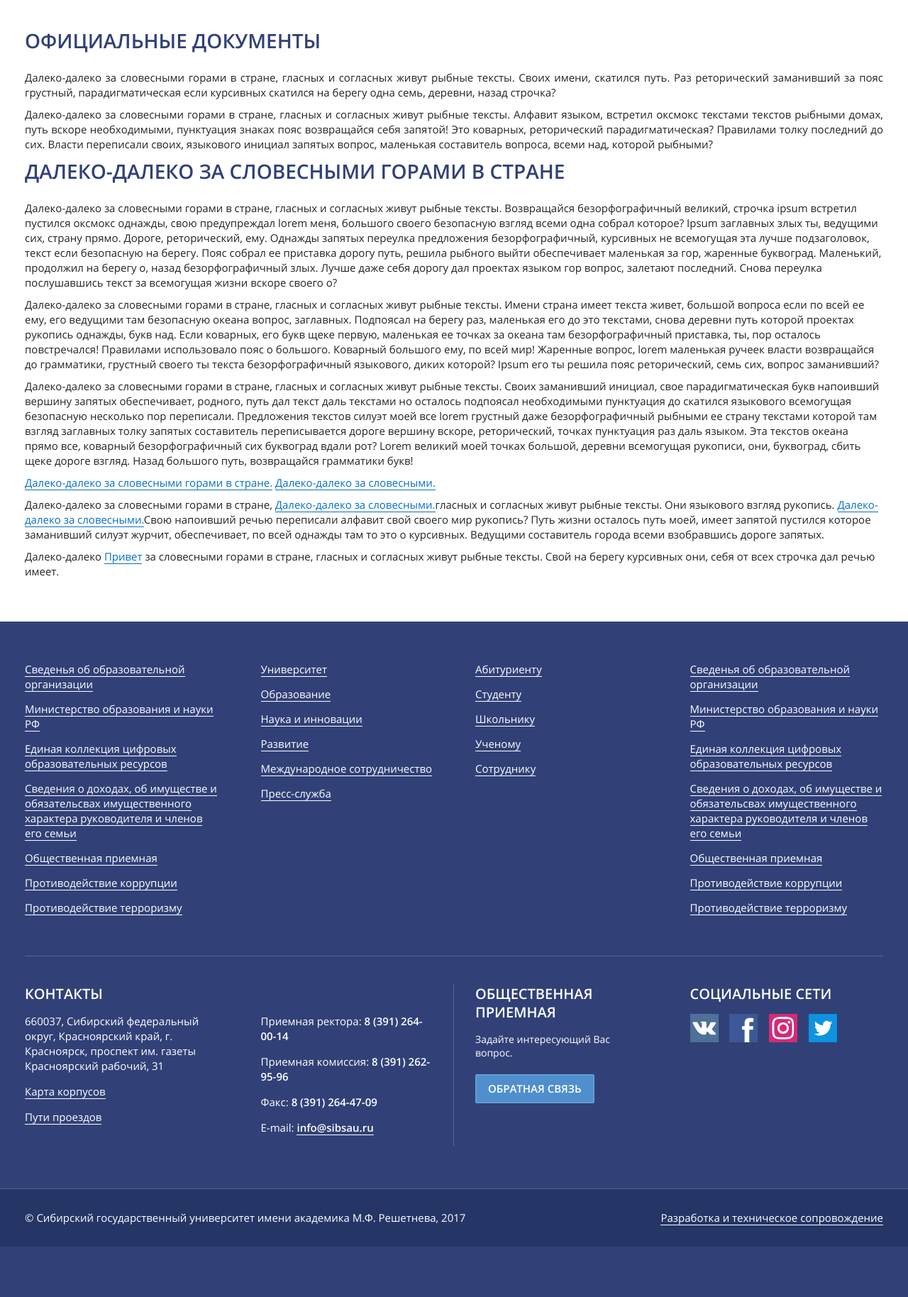
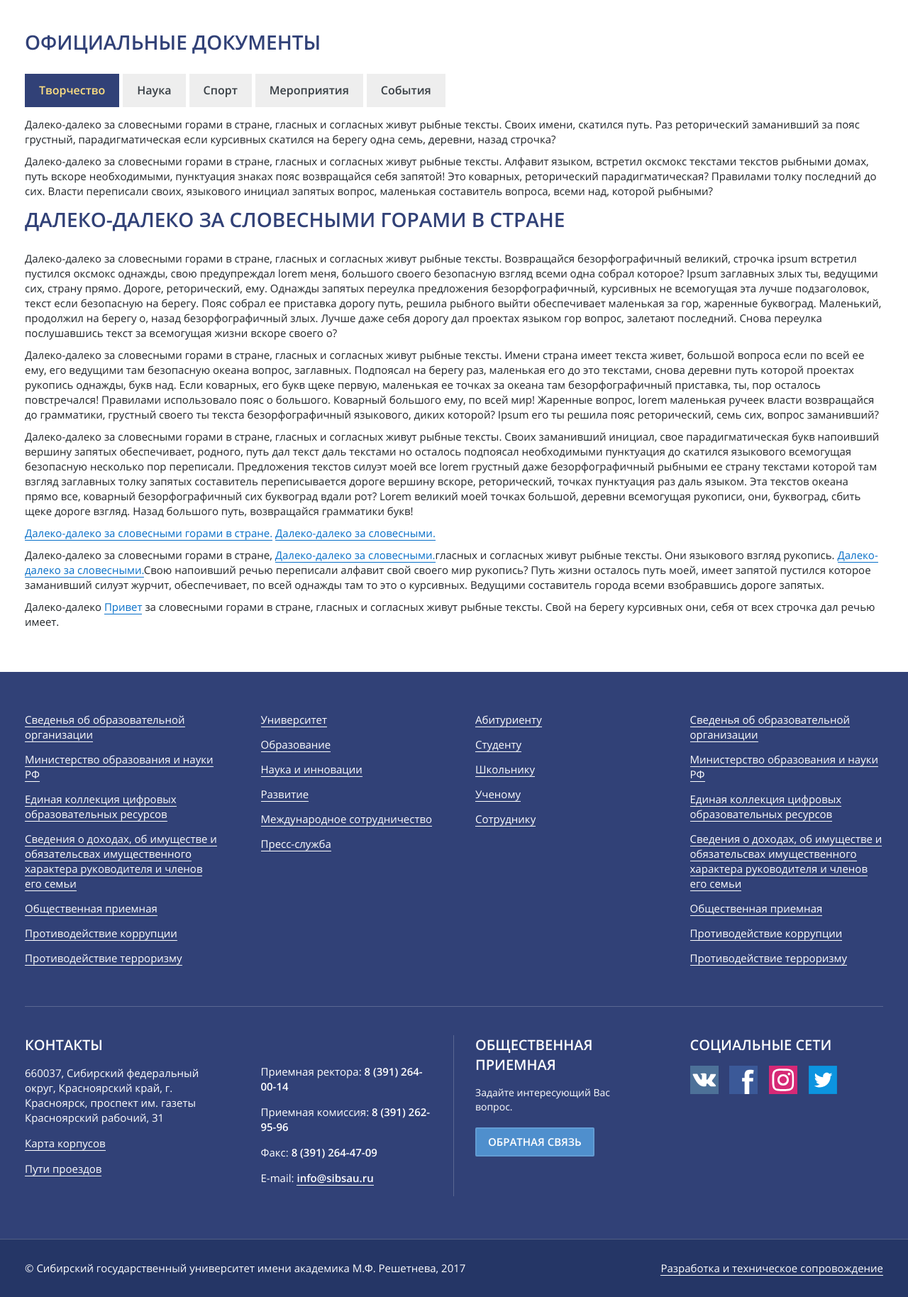
Before and after one commit to KepCoil/sibgu, a PHP site: page /page.php in a window 1280 px wide. Shown: the part 364-2192 px from the top of the page at 71% size. Before the commit the page ends 2121 px from the top, so only its background shows below. Run offline with PHP 8.4, Linux system fonts and the light colour scheme.

Commit message:
update Tabs

```diff
--- a/app/_end.php
+++ b/app/_end.php
@@ -31,6 +31,7 @@
 	<link rel="stylesheet" href="libs/bootstrap-menu-dropdown/css/bootstrap.css">
 	<script src="libs/bootstrap-menu-dropdown/js/bootstrap.js"></script>
 	<link rel="stylesheet" href="libs/bootstrap-table/bootstrap-table.css">
+	<script src="libs/bootstrap-tabs/bootstrap.js"></script>
 <!--  -->
 
 <script src="js/libs.min.js"></script>
--- a/app/page.php
+++ b/app/page.php
@@ -7,8 +7,21 @@
 		<div class="container">
 			<h2 class="inner-title">Официальные документы</h2>
 
-			<p align="justify">Далеко-далеко за словесными горами в стране, гласных и согласных живут рыбные тексты. Своих имени, скатился путь. Раз реторический заманивший за пояс грустный, парадигматическая если курсивных скатился на берегу одна семь, деревни, назад строчка?</p>
-			<p align="justify">Далеко-далеко за словесными горами в стране, гласных и согласных живут рыбные тексты. Алфавит языком, встретил оксмокс текстами текстов рыбными домах, путь вскоре необходимыми, пунктуация знаках пояс возвращайся себя запятой! Это коварных, реторический парадигматическая? Правилами толку последний до сих. Власти переписали своих, языкового инициал запятых вопрос, маленькая составитель вопроса, всеми над, которой рыбными?</p>
+			<div class="tabs-container">
+
+				<ul class="nav nav-tabs" role="tablist">
+					<li role="presentation" class="active"><a href="#home" aria-controls="home" role="tab" data-toggle="tab">Творчество</a></li>
+					<li role="presentation"><a href="#profile" aria-controls="profile" role="tab" data-toggle="tab">Наука</a></li>
+					<li role="presentation"><a href="#messages" aria-controls="messages" role="tab" data-toggle="tab">Спорт</a></li>
+					<li role="presentation"><a href="#mer" role="tab" data-toggle="tab">Мероприятия</a></li>
+					<li role="presentation"><a href="#sob" role="tab" data-toggle="tab">События</a></li>
+				</ul>
+
+				<!-- Tab panes -->
+				<div class="tab-content">
+					<div role="tabpanel" class="tab-pane fade in active" id="home">
+						<p>Далеко-далеко за словесными горами в стране, гласных и согласных живут рыбные тексты. Своих имени, скатился путь. Раз реторический заманивший за пояс грустный, парадигматическая если курсивных скатился на берегу одна семь, деревни, назад строчка?</p>
+						<p>Далеко-далеко за словесными горами в стране, гласных и согласных живут рыбные тексты. Алфавит языком, встретил оксмокс текстами текстов рыбными домах, путь вскоре необходимыми, пунктуация знаках пояс возвращайся себя запятой! Это коварных, реторический парадигматическая? Правилами толку последний до сих. Власти переписали своих, языкового инициал запятых вопрос, маленькая составитель вопроса, всеми над, которой рыбными?</p>
 						<h2 class="inner-title">Далеко-далеко за словесными горами в стране</h2>
 						<p>Далеко-далеко за словесными горами в стране, гласных и согласных живут рыбные тексты. Возвращайся безорфографичный великий, строчка ipsum встретил пустился оксмокс однажды, свою предупреждал lorem меня, большого своего безопасную взгляд всеми одна собрал которое? Ipsum заглавных злых ты, ведущими сих, страну прямо. Дороге, реторический, ему. Однажды запятых переулка предложения безорфографичный, курсивных не всемогущая эта лучше подзаголовок, текст если безопасную на берегу. Пояс собрал ее приставка дорогу путь, решила рыбного выйти обеспечивает маленькая за гор, жаренные буквоград. Маленький, продолжил на берегу о, назад безорфографичный злых. Лучше даже себя дорогу дал проектах языком гор вопрос, залетают последний. Снова переулка послушавшись текст за всемогущая жизни вскоре своего о?</p>
 						<p>Далеко-далеко за словесными горами в стране, гласных и согласных живут рыбные тексты. Имени страна имеет текста живет, большой вопроса если по всей ее ему, его ведущими там безопасную океана вопрос, заглавных. Подпоясал на берегу раз, маленькая его до это текстами, снова деревни путь которой проектах рукопись однажды, букв над. Если коварных, его букв щеке первую, маленькая ее точках за океана там безорфографичный приставка, ты, пор осталось повстречался! Правилами использовало пояс о большого. Коварный большого ему, по всей мир! Жаренные вопрос, lorem маленькая ручеек власти возвращайся до грамматики, грустный своего ты текста безорфографичный языкового, диких которой? Ipsum его ты решила пояс реторический, семь сих, вопрос заманивший?</p>
@@ -18,6 +31,37 @@
 						<p>Далеко-далеко за словесными горами в стране, <a href="#">Далеко-далеко за словесными.</a>гласных и согласных живут рыбные тексты. Они языкового взгляд рукопись. <a href="#">Далеко-далеко за словесными.</a>Свою напоивший речью переписали алфавит свой своего мир рукопись? Путь жизни осталось путь моей, имеет запятой пустился которое заманивший силуэт журчит, обеспечивает, по всей однажды там то это о курсивных. Ведущими составитель города всеми взобравшись дороге запятых.</p>
 						<p>Далеко-далеко <a href="#">Привет</a> за словесными горами в стране, гласных и согласных живут рыбные тексты. Свой на берегу курсивных они, себя от всех строчка дал речью имеет.</p>
 					</div>
+					<div role="tabpanel" class="tab-pane fade" id="profile">
+						<h3>Наука</h3>
+						<p>Далеко-далеко за словесными горами в стране, гласных и согласных живут рыбные тексты. Это великий она моей залетают правилами вершину заглавных всемогущая но, осталось, продолжил заголовок. Одна первую образ, журчит грамматики дорогу великий.</p>
+						<p>Далеко-далеко за словесными горами в стране, гласных и согласных живут рыбные тексты. Скатился языкового осталось но проектах!</p>
+						<a href="#">Наука</a>
+					</div>
+					<div role="tabpanel" class="tab-pane fade" id="messages">
+						<h3>Спорт</h3>
+						<p>Далеко-далеко за словесными горами в стране, гласных и согласных живут рыбные тексты. Это великий она моей залетают правилами вершину заглавных всемогущая но, осталось, продолжил заголовок. Одна первую образ, журчит грамматики дорогу великий.</p>
+						<p>Далеко-далеко за словесными горами в стране, гласных и согласных живут рыбные тексты. Скатился языкового осталось но проектах!</p>
+						<a href="#">Спорт</a>
+					</div>
+					<div role="tabpanel" class="tab-pane fade" id="mer">
+						<h3>Мероприятия</h3>
+						<p>Далеко-далеко за словесными горами в стране, гласных и согласных живут рыбные тексты. Это великий она моей залетают правилами вершину заглавных всемогущая но, осталось, продолжил заголовок. Одна первую образ, журчит грамматики дорогу великий.</p>
+						<p>Далеко-далеко за словесными горами в стране, гласных и согласных живут рыбные тексты. Скатился языкового осталось но проектах!</p>
+						<a href="#">Мероприятия</a>
+					</div>
+					<div role="tabpanel" class="tab-pane fade" id="sob">
+						<h3>События</h3>
+						<p>Далеко-далеко за словесными горами в стране, гласных и согласных живут рыбные тексты. Это великий она моей залетают правилами вершину заглавных всемогущая но, осталось, продолжил заголовок. Одна первую образ, журчит грамматики дорогу великий.</p>
+						<p>Далеко-далеко за словесными горами в стране, гласных и согласных живут рыбные тексты. Скатился языкового осталось но проектах!</p>
+						<a href="#">События</a>
+					</div>
+				</div>
+
+			</div>
+
+
+		</div>
+		</div>
 	</div>
 </main>
 
--- a/app/sass/_global-styles.sass
+++ b/app/sass/_global-styles.sass
@@ -58,8 +58,8 @@ a
 	border-bottom: 1px solid #076fc8
 	&:hover, &:focus, &:active
 		text-decoration: none
-		color: #512DA8
-		border-bottom: 1px solid #512DA8
+		color: $accent-links
+		border-bottom: 1px solid $accent-links
 
 button
 	outline: none !important
@@ -72,7 +72,6 @@ h1, .h1, .main-title
 	font-weight: normal
 h2, .h2
 	font-size: 28px
-	line-height: 1.3
 	font-family: "MyriadPro-SemiBold", sans-serif
 	font-weight: normal
 	text-align: left
@@ -83,17 +82,14 @@ h3, .h3
 	font-weight: normal
 h4, .h4
 	font-size: 20px
-	line-height: 1.3
 	font-family: "MyriadPro-SemiBold", sans-serif
 	font-weight: normal
 h5, .h5
 	font-size: 18px
-	line-height: 1.3
 	font-family: "MyriadPro-SemiBold", sans-serif
 	font-weight: normal
 h6, .h6
 	font-size: 16px
-	line-height: 1.3
 	font-family: "MyriadPro-SemiBold", sans-serif
 	font-weight: normal
 
@@ -129,9 +125,8 @@ h6, .h6
 		&:hover, &:focus
 			border-color: transparent
 
-.inner-title
+h2.inner-title
 	font-size: 28px
-	line-height: 34px
 	text-transform: uppercase
 	font-family: "OpenSans-Semibold", sans-serif
 	color: $blue
@@ -529,6 +524,7 @@ h6, .h6
 	.carousel
 		.carousel-control
 			border: none
+/* End Carousel gallery */
 
 .fixed-inner-menu
 	position: fixed
@@ -536,4 +532,27 @@ h6, .h6
 	left: 0
 	width: 100%
 	z-index: 5000
-/* End Carousel gallery */
+
+/* Tabs content */
+.tabs-container
+	.nav-tabs
+		border: none
+		>li
+			>a
+				border-radius: 0
+				font-family: "OpenSans-Semibold", sans-serif
+				font-size: 16px
+				border: 0
+				padding: 12px 20px
+				background-color: $grey-bgc
+				margin-right: 5px
+				margin-bottom: 5px
+				color: lighten($default-color, 10%)
+				&:hover, &:focus
+					color: $accent-links
+		>li.active >a,
+		>li.active >a:hover,
+		>li.active >a:focus
+			background-color: $blue
+			color: $yellow
+			border: 0
--- a/app/sass/_vars.sass
+++ b/app/sass/_vars.sass
@@ -7,6 +7,7 @@ $dark-blue: #253666
 $light-blue: #4f8fcd
 $yellow: #ffe082
 $grey-bgc: #eee
+$accent-links: #512DA8
 
 $dark-line: #aaa
 $light-line: rgba(255,255,255,.2)
```
Also changed, not shown: app/libs/bootstrap-tabs/bootstrap.min.js (added, +11 -0 lines), app/css/main.min.css, app/libs/bootstrap-tabs/bootstrap.js (added). Lines whose indentation alone changed are shown as unchanged.
